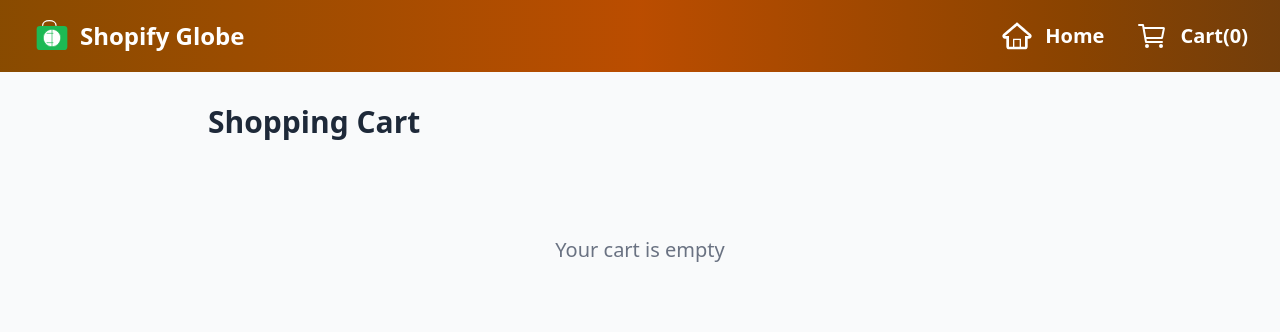
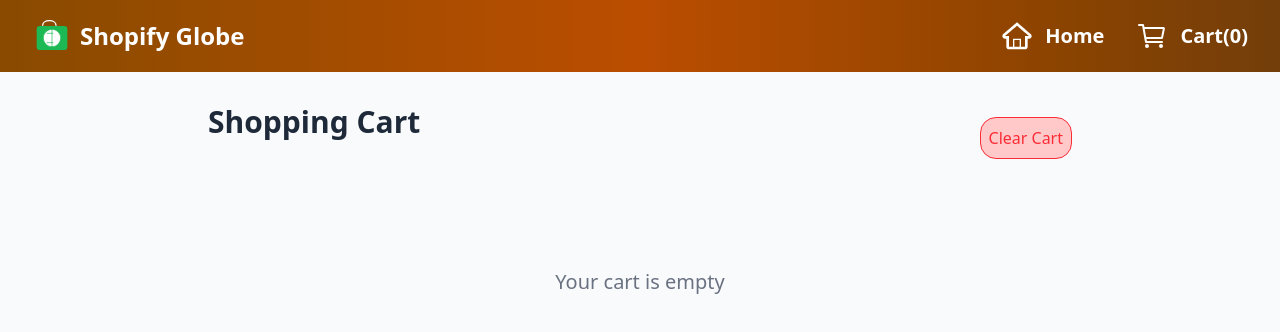
Before and after one commit to steller520/React_Project_Shopify_Globe, a React (Vite) app: page /cart in a window 1280 px wide. Shown: the top 332 px of the page. Built offline with nearby package versions, Linux system fonts and the light colour scheme.

Commit message:
feat: add clear cart functionality and improve cart layout in Cart component

```diff
--- a/src/component/Cart.jsx
+++ b/src/component/Cart.jsx
@@ -1,7 +1,7 @@
 import React, { use, useEffect, useState } from 'react'
 import { useDispatch, useSelector } from 'react-redux'
 import CartItem from './CartItem';
-import { calculateTotal } from '../utils/CartSlice';
+import { calculateTotal, clearCart } from '../utils/CartSlice';
 import { Navigate, useNavigate } from 'react-router-dom';
 
 function Cart() {
@@ -24,7 +24,10 @@ function Cart() {
     return (
         <div className="min-h-screen bg-gray-50 py-8">
             <div className="container mx-auto px-4 max-w-4xl">
-                <h2 className="text-3xl font-bold mb-8 text-gray-800">Shopping Cart</h2>
+                <div className="flex justify-between items-center mb-8">
+                    <h2 className="text-3xl font-bold mb-8 text-gray-800">Shopping Cart</h2>
+                    <button onClick={() => dispatch(clearCart())} className="text-red-500 hover:text-red-700 border border-red-500 rounded-2xl p-2 bg-red-200">Clear Cart</button>
+                </div>
                 {cartItems.length === 0 ? (
                     <div className="text-center py-16">
                         <p className="text-xl text-gray-500">Your cart is empty</p>
```
